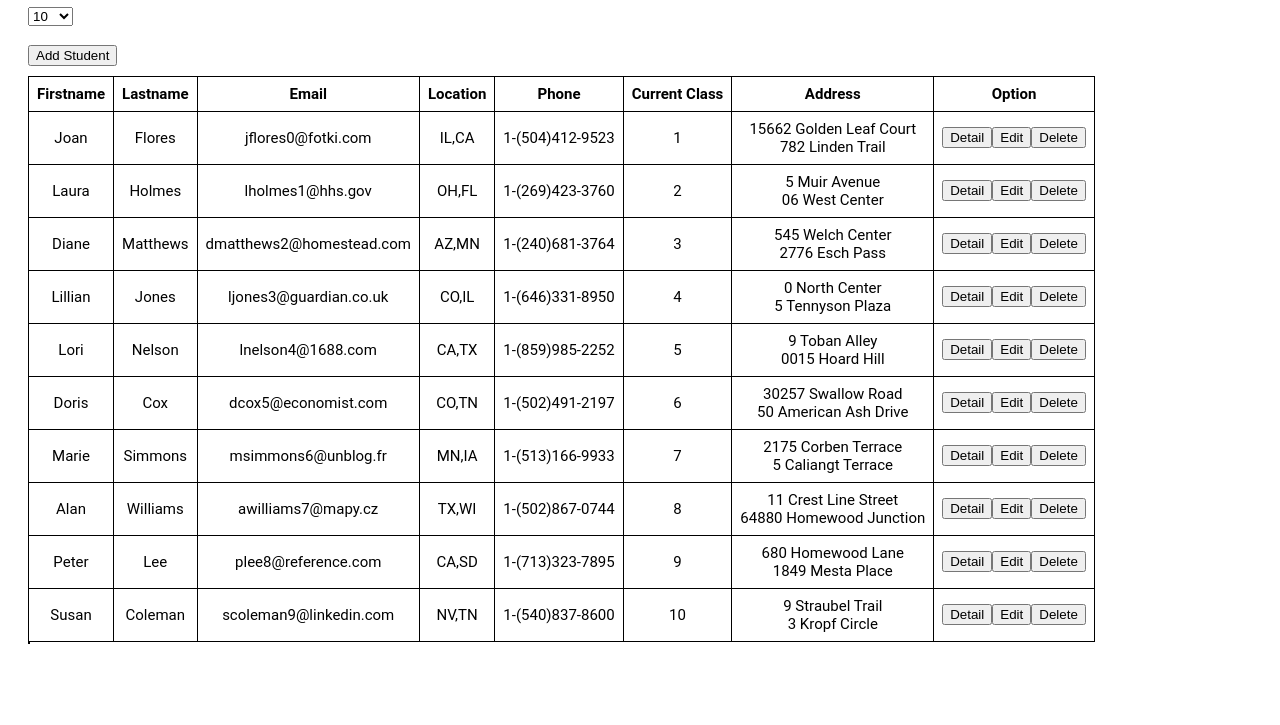
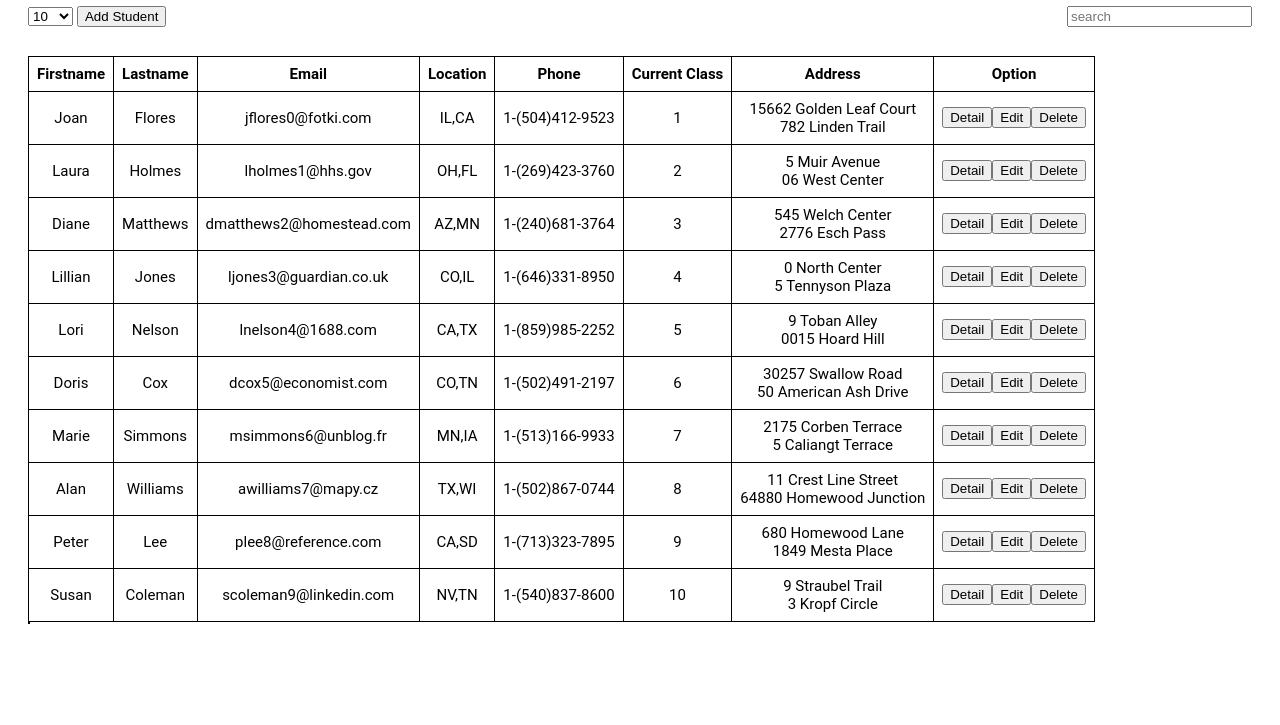
Before and after one commit to rogerjiezhou/Student-management-system, a plain HTML site: page index.html in a window 1280 px wide. Shown: the part 75-800 px from the top of the page. Drawn offline with nearby package versions, Linux system fonts and the light colour scheme.

Commit message:
add search box

```diff
--- a/index.html
+++ b/index.html
@@ -11,17 +11,17 @@
   <div class="container">
     <h1>Assignment jQuery</h1>
     <div class="navbar">
-      <div>
+      <div id="selector">
         <select id="limitRows">
           <option selected="selected" value="10">10</option>
           <option value="20">20</option>
           <option value="50">50</option>
           <option value="100">100</option>
         </select>
+        <input type="button" id="addNew" value="Add Student">
       </div>
-      <br>
-      <div>
-        <input type="button" id="addNew" value="Add Student">
+      <div id="searchBox">
+        <input type="text" id="serach" placeholder="search">
       </div>
     </div>
     <div id="list">
--- a/style.css
+++ b/style.css
@@ -23,8 +23,16 @@ th, td {
 }
 
 .navbar {
-  height: 60px;
+  height: 40px;
   margin-bottom: 10px;
+}
+
+#selector {
+  float: left;
+}
+
+#searchBox {
+  float: right;
 }
 
 .form {
```
